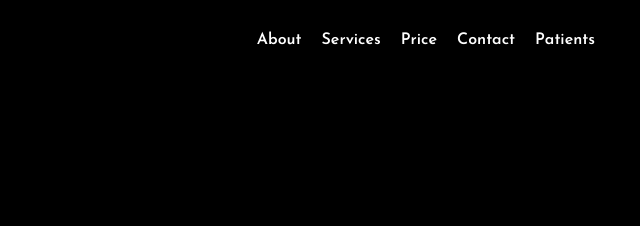
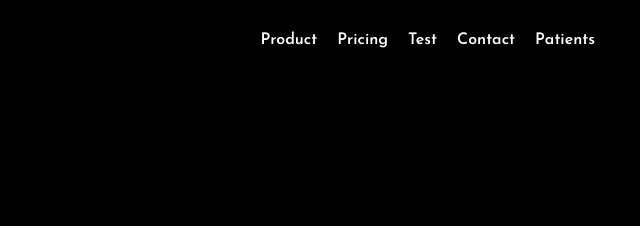
Before and after one commit to DIanchikkk/project, a plain HTML site: page index.html in a window 1280 px wide. Shown: the top 226 px of the page, 640-1280 px from the left. Drawn offline with nearby package versions, Linux system fonts and the light colour scheme; a web font is replaced by a local one.

Commit message:
4 commit

```diff
--- a/index.html
+++ b/index.html
@@ -18,11 +18,11 @@
             <div class="header__logo">Dr. Gallivan's hospital</div>
             <nav class="header__menu">
                 <ul>
-                    <li><a href="https://www.google.com">About</a></li>
-                    <li><a href="https://www.google.com">Services</a></li>
-                    <li><a href="https://www.google.com">Price</a></li>
-                    <li><a href="https://www.google.com">Contact</a></li>
-                    <li><a href="https://www.google.com">Patients</a></li>
+                    <li><a href="product.html">Product</a></li>
+                    <li><a href="pricing.html">Pricing</a></li>
+                    <li><a href="test.html">Test</a></li>
+                    <li><a href=".">Contact</a></li>
+                    <li><a href=".">Patients</a></li>
                 </ul>
             </nav>
         </header>
```
